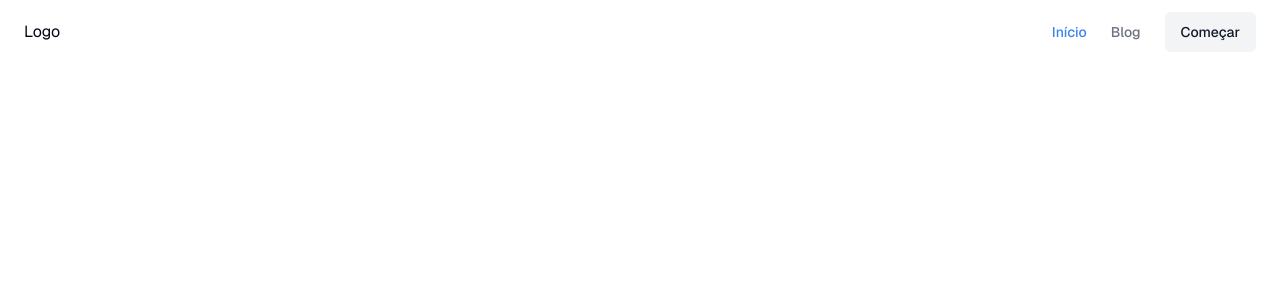
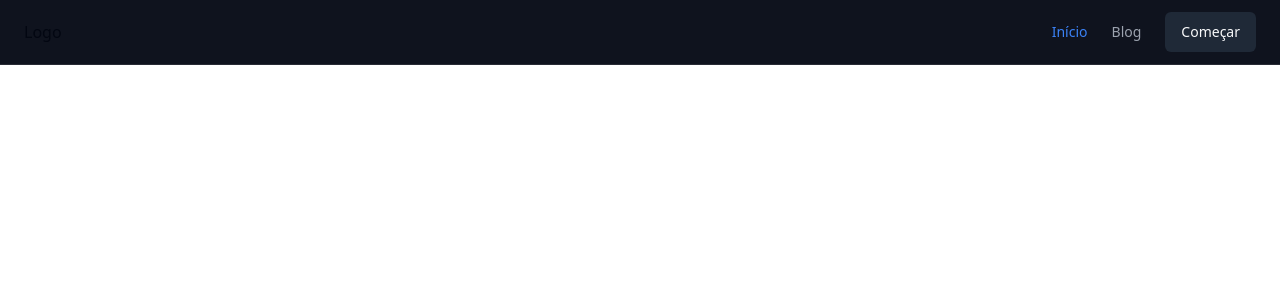
Before and after one commit to 2joliveira/jj-blog, a Next.js app: page / in a window 1280 px wide. Shown: the top 300 px of the page. Built offline with nearby package versions, Linux system fonts and the light colour scheme.

Commit message:
create layout component

```diff
--- /dev/null
+++ b/src/components/layout/index.ts
@@ -0,0 +1 @@
+export * from "./layout";
--- /dev/null
+++ b/src/components/layout/layout.tsx
@@ -0,0 +1,14 @@
+import { Header } from "../header";
+
+type LayoutProps = {
+  children: React.ReactNode;
+};
+
+export const Layout = ({ children }: LayoutProps) => {
+  return (
+    <div className="relative flex min-h-screen flex-col dark">
+      <Header />
+      <main className="flex-1 flex flex-col mb-12">{children}</main>
+    </div>
+  );
+};
--- a/src/pages/_app.tsx
+++ b/src/pages/_app.tsx
@@ -1,6 +1,11 @@
+import { Layout } from "@/components/layout";
 import "@/styles/globals.css";
 import type { AppProps } from "next/app";
 
 export default function App({ Component, pageProps }: AppProps) {
-  return <Component {...pageProps} />;
+  return (
+    <Layout>
+      <Component {...pageProps} />
+    </Layout>
+  );
 }
--- a/src/pages/index.tsx
+++ b/src/pages/index.tsx
@@ -1,4 +1,3 @@
-import { Header } from '@/components/header';
 import { Geist, Geist_Mono } from 'next/font/google';
 
 const geistSans = Geist({
@@ -23,7 +22,6 @@
         font-[family-name:var(--font-geist-sans)]
       `}
     >
-      <Header />
     </div>
   );
 }
```
